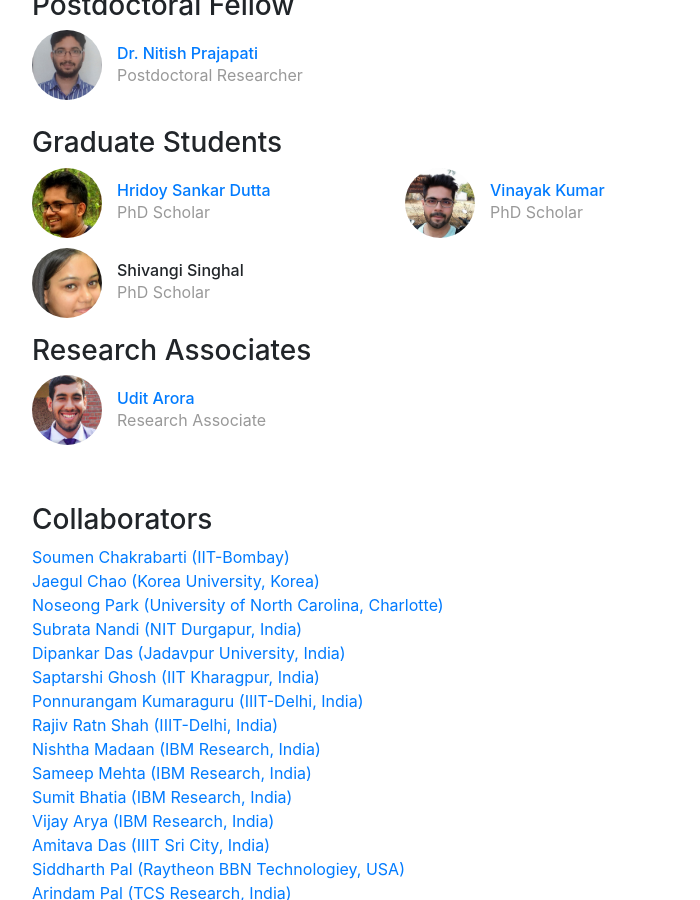
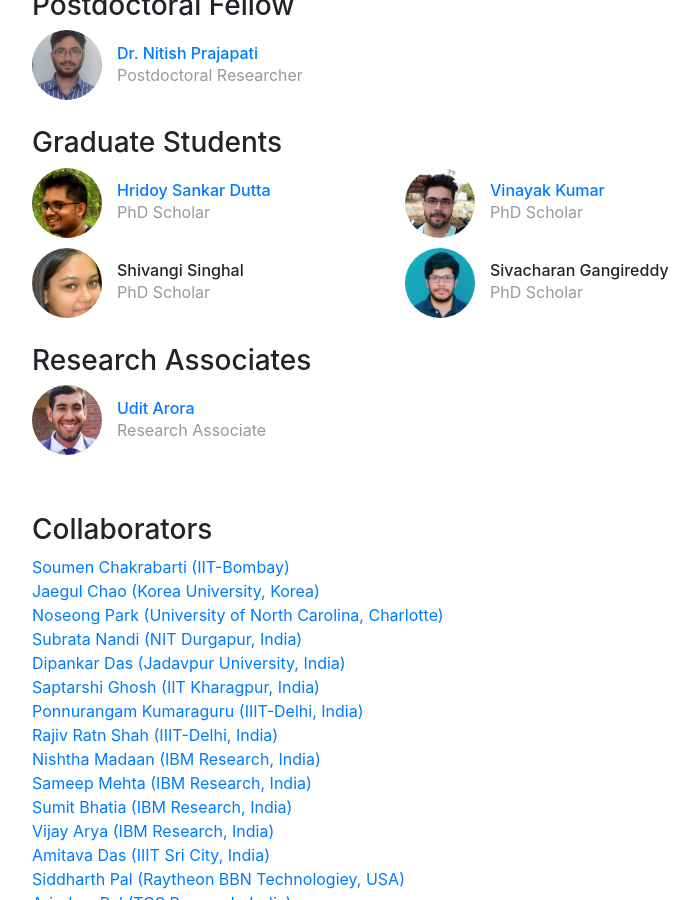
Before and after one commit to LCS2-IIITD/webpage, a Jekyll site: the page built from people.html, in a window 1280 px wide and 900 px high, scrolled down 382 px. Shown: the whole window, without its empty margins (53-753 px from the left). Built offline with Jekyll 4.4.1, drawn with Linux system fonts in a browser that asks for light colours.

Commit message:
Added Siva to PhD scholars

```diff
--- a/_data/people.yml
+++ b/_data/people.yml
@@ -56,6 +56,12 @@ grad-c:
     role: grad
     webpage: "https://drive.google.com/a/iith.ac.in/file/d/1sWmgda0vy-TDjr2xdtSx6cFvUQa5Gea9/view?usp=drivesdk"
     image: /img/people/vinayak.jpg
+    bio: PhD Scholar
+
+grad-d:
+    display_name: "Sivacharan Gangireddy"
+    role: grad
+    image: /img/people/siva.jpg
     bio: PhD Scholar
 
 ra-a:
```
Also changed, not shown: img/people/mayank.jpeg (deleted), img/people/richa.jpg (deleted), img/people/siva.jpg (added).
